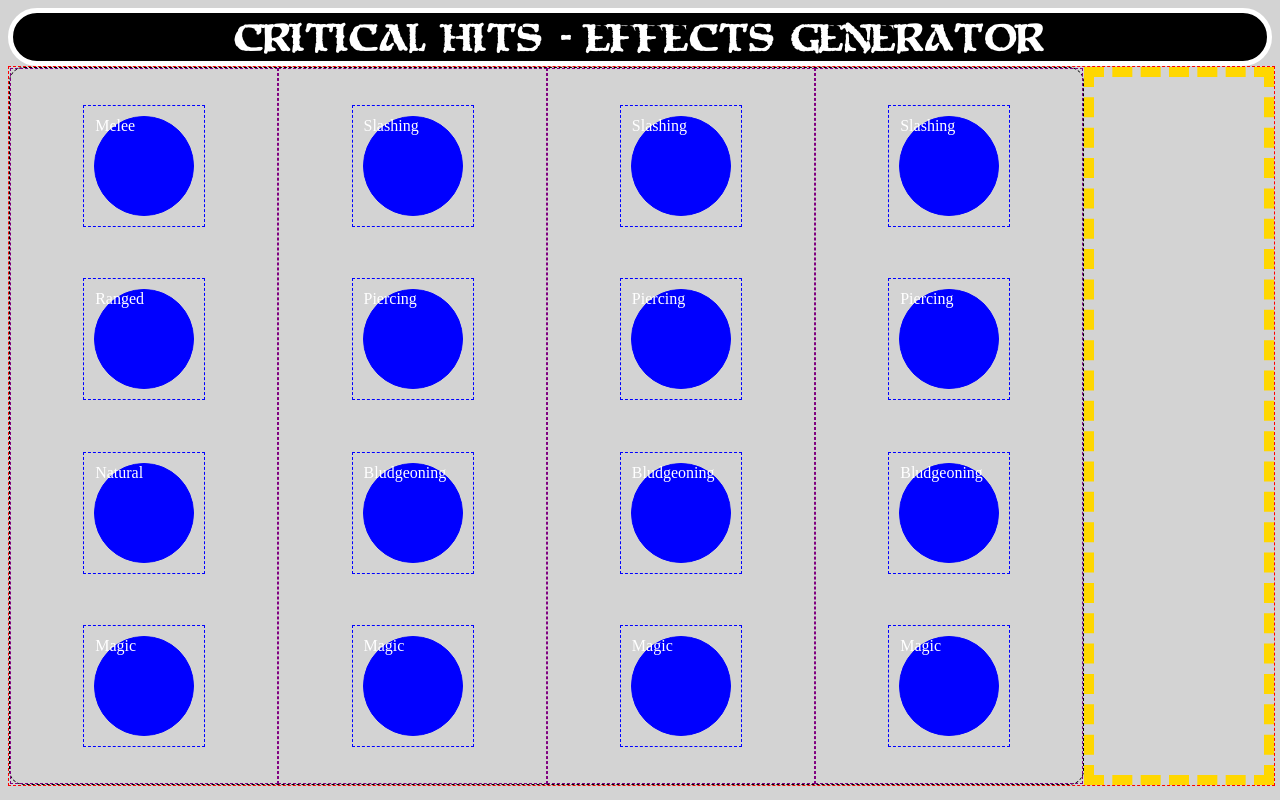
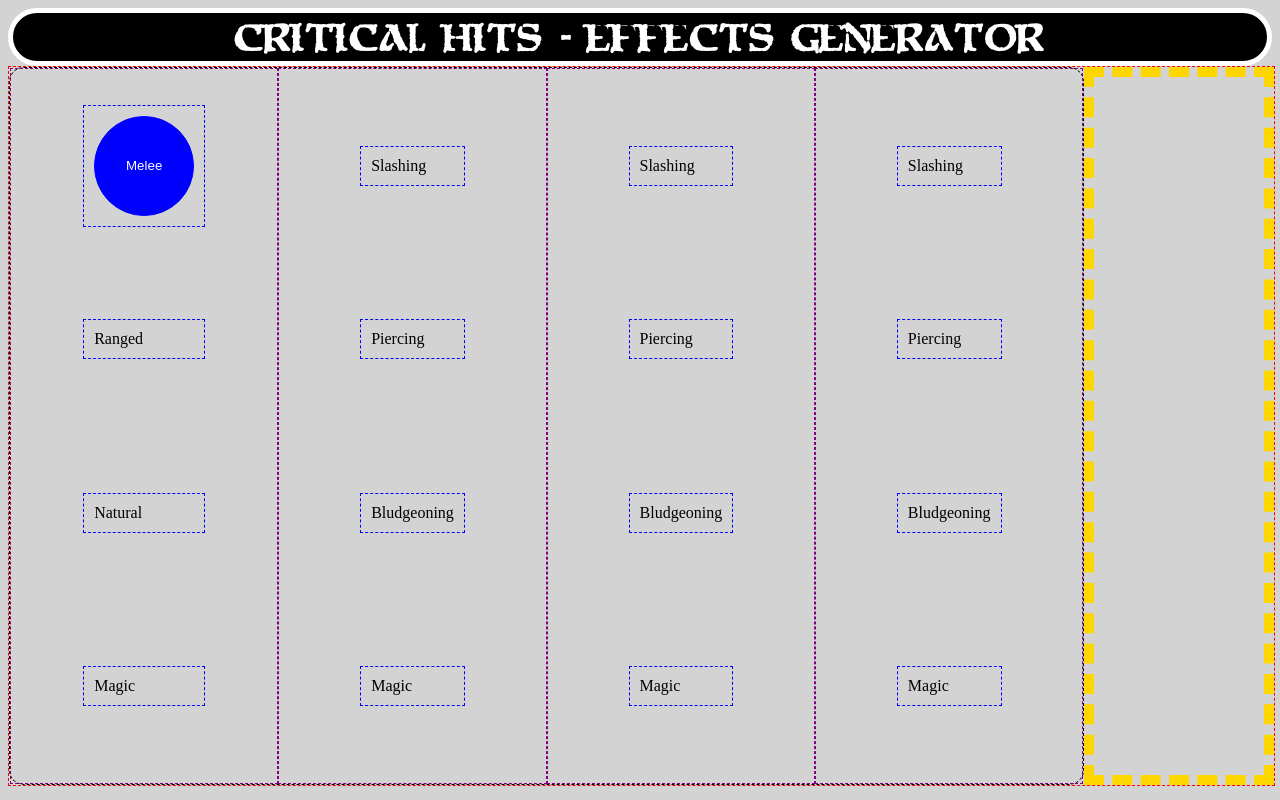
Before and after one commit to KirbyPaint/effects-generator-v2, a React (Create React App) app: page / in a window 1280 px wide. Built offline with nearby package versions, Linux system fonts and the light colour scheme.

Commit message:
call it for now. too tired

```diff
--- a/src/components/closePopupButton.tsx
+++ b/src/components/closePopupButton.tsx
@@ -3,7 +3,6 @@ import { StyleClosePopupButton } from "../styles/styles";
 import { useRecoilState } from "recoil";
 import { popupState } from "./DataStore";
 
-// tslint:disable-next-line: no-empty-interface
 interface IClosePopupButton {
   data: string;
 }
--- a/src/components/effectButton.tsx
+++ b/src/components/effectButton.tsx
@@ -26,26 +26,29 @@ const Button: FC<IButton> = (props) => {
   const [effectsListDetails, setEffectsListDetails] =
     useRecoilState(effectsListState);
 
-  function setCurrentEffect(title: string, text: string) {
-    setTitleDetails(title);
-    setTextDetails(text);
-  }
-
   function triggerEffect() {
-    setRandomEffect(randomizer());
-    setPopupIsOpen(true);
-    setCurrentEffect(titleText[randomEffect], bodyText[randomEffect]);
+    const randomNumber = randomizer();
+    setRandomEffect(randomNumber);
+    setTitleDetails(titleText[randomEffect]);
+    setTextDetails(bodyText[randomEffect]);
     setEffectsListDetails([
       ...effectsListDetails,
       [titleText[randomEffect], bodyText[randomEffect]],
     ]);
+    setPopupIsOpen(true);
+    showMeTheDebugging();
   }
-  return (
-    <StyleButton onClick={triggerEffect}>
-      {buttonText}
-      {popupIsOpen && <Popup titleText={titleDetails} bodyText={textDetails} />}
-    </StyleButton>
-  );
+
+  function showMeTheDebugging() {
+    console.log(`-----DEBUGGING-----`);
+    console.log("randomNumber :>> ", randomEffect);
+    console.log("popupIsOpen :>> ", popupIsOpen);
+    console.log("titleDetails :>> ", titleDetails);
+    console.log("textDetails :>> ", textDetails);
+    console.log(`-------------------`);
+  }
+
+  return <div onClick={() => triggerEffect()}>{buttonText}</div>;
 };
 
 export default Button;
--- a/src/components/popup.tsx
+++ b/src/components/popup.tsx
@@ -1,4 +1,5 @@
 import { FC } from "react";
+import { useRecoilState } from "recoil";
 import {
   StyleBodyText,
   StylePopupContainer,
@@ -6,16 +7,19 @@ import {
   StylePopupWindow,
 } from "../styles/styles";
 import ClosePopupButton from "./closePopupButton";
+import { popupState } from "./DataStore";
 
 interface IPopup {
   titleText: string;
   bodyText: string;
-  // closeModal: () => void;
 }
 
 const Popup: FC<IPopup> = (props) => {
   const { titleText, bodyText } = props;
+  const [popupIsOpen, setPopupIsOpen] = useRecoilState(popupState);
   return (
+    <>
+      {popupIsOpen && (
         <StylePopupWindow>
           <StylePopupContainer>
             <ClosePopupButton data={"x"} />
@@ -25,6 +29,8 @@ const Popup: FC<IPopup> = (props) => {
             <StyleBodyText>{bodyText}</StyleBodyText>
           </StylePopupContainer>
         </StylePopupWindow>
+      )}
+    </>
   );
 };
 
--- a/src/containers/columns/fumbleButtonColumn.tsx
+++ b/src/containers/columns/fumbleButtonColumn.tsx
@@ -16,7 +16,11 @@ import {
   fumbleRangedText,
   fumbleRangedTitle,
 } from "../../components/util/effectsArrays/0fumble/fumbleRanged";
-import { StyleButtonColumn, StyleButtonContainer } from "../../styles/styles";
+import {
+  StyleButton,
+  StyleButtonColumn,
+  StyleButtonContainer,
+} from "../../styles/styles";
 
 const meleeText = "Melee";
 const rangedText = "Ranged";
@@ -27,11 +31,13 @@ const FumbleButtonColumn: FC = () => {
   return (
     <StyleButtonColumn>
       <StyleButtonContainer>
-        <Button
-          buttonText={meleeText}
-          titleText={fumbleMeleeTitle}
-          bodyText={fumbleMeleeText}
-        />
+        <StyleButton>
+          <Button
+            buttonText={meleeText}
+            titleText={fumbleMeleeTitle}
+            bodyText={fumbleMeleeText}
+          />
+        </StyleButton>
       </StyleButtonContainer>
       <StyleButtonContainer>
         <Button
--- a/src/styles/styles.ts
+++ b/src/styles/styles.ts
@@ -72,7 +72,7 @@ export const StyleButtonContainer = styled.div`
   align-self: center;
 `;
 
-export const StyleButton = styled.div`
+export const StyleButton = styled.button`
   border: 1px solid blue;
   background-color: blue;
   width: 100px;
```
Also changed, not shown: 1 other file (tests, documents, lock files or other folders). Lines whose indentation alone changed are shown as unchanged.
